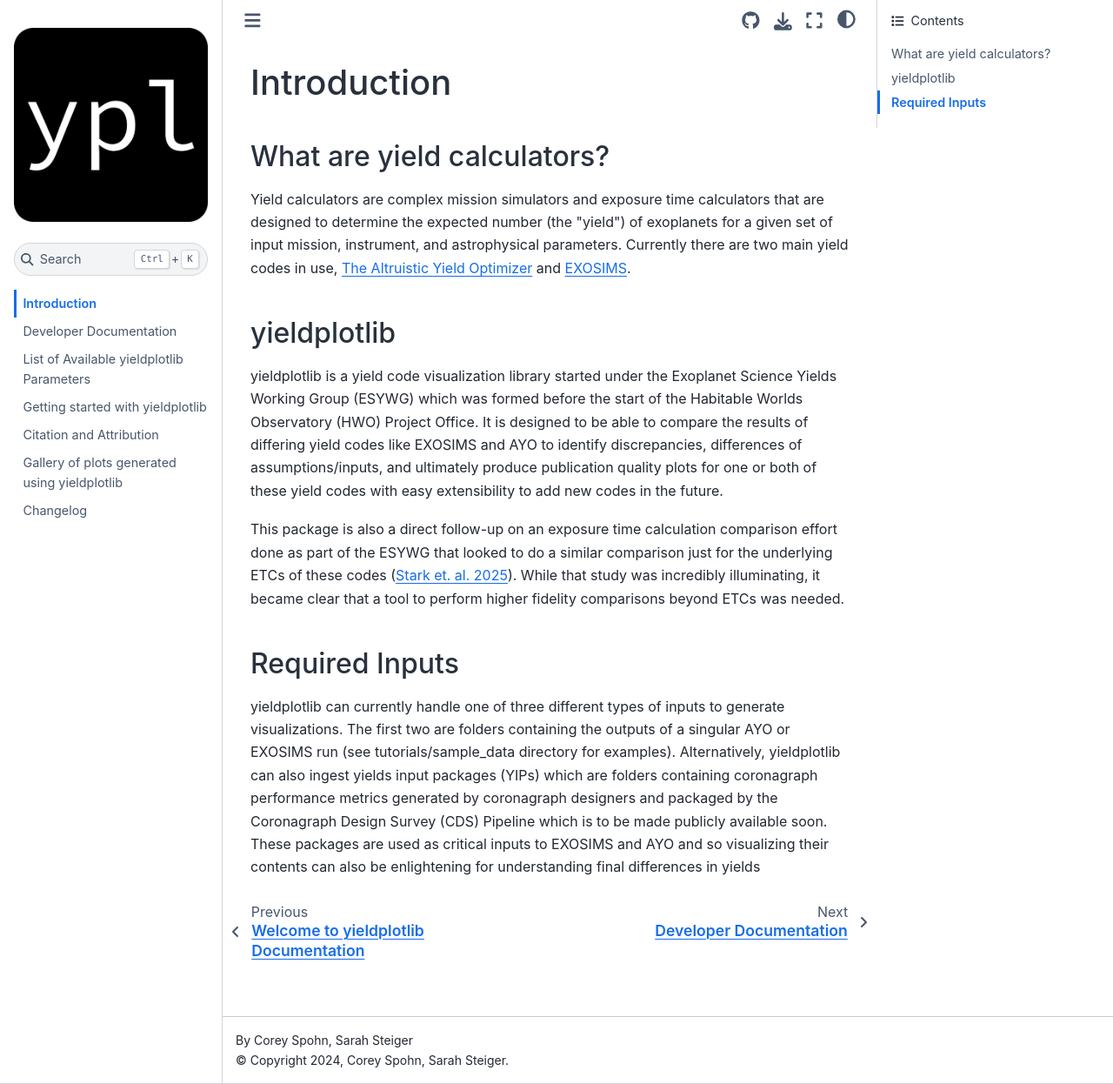
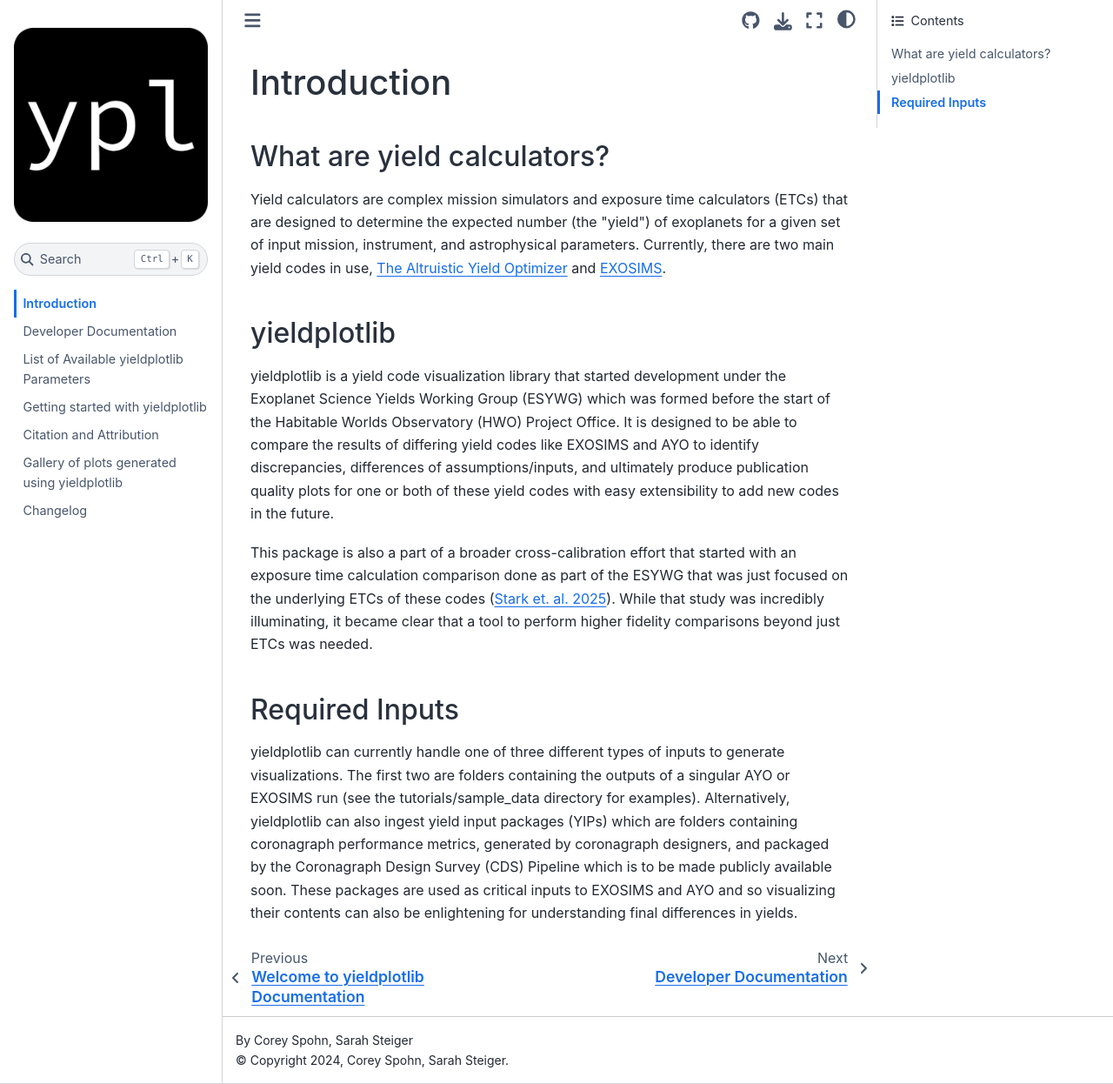
Before and after one commit to HWO-Yield-Visualizations/yieldplotlib, a Sphinx documentation site: the page built from docs/user/intro.md, in a window 1280 px wide and 1246 px high. Shown: the whole window at 87% size. Built offline with Sphinx 7.4.7 and the Sphinx Book theme 1.1.4, drawn with Linux system fonts in a browser that asks for light colours; the version number could not be read and is left out.

Commit message:
docs: update intro text.

```diff
--- a/docs/user/intro.md
+++ b/docs/user/intro.md
@@ -3,37 +3,39 @@
 ## What are yield calculators?
 
 Yield calculators are complex mission simulators and exposure time
-calculators that are designed to determine the expected number (the "yield")
-of exoplanets for a given set of input mission, instrument, and
-astrophysical parameters. Currently there are two main yield codes in use,
+calculators (ETCs) that are designed to determine the expected number (the
+"yield") of exoplanets for a given set of input mission, instrument, and
+astrophysical parameters. Currently, there are two main yield codes in use,
 [The Altruistic Yield Optimizer](https://ui.adsabs.harvard.edu/abs/2014ApJ...795..122S/abstract)
 and [EXOSIMS](https://ui.adsabs.harvard.edu/abs/2016SPIE.9911E..19D/abstract).
 
 ## yieldplotlib
 
-yieldplotlib is a yield code visualization library started under the Exoplanet
-Science Yields Working Group (ESYWG) which was formed before the start of the
-Habitable Worlds Observatory (HWO) Project Office. It is designed to be
-able to compare the results of differing yield codes like EXOSIMS and AYO
-to identify discrepancies, differences of assumptions/inputs, and
-ultimately produce publication quality plots for one or both of these yield
-codes with easy extensibility to add new codes in the future.
+yieldplotlib is a yield code visualization library that started
+development under the Exoplanet Science Yields Working Group (ESYWG) which
+was formed before the start of the Habitable Worlds Observatory (HWO)
+Project Office. It is designed to be able to compare the results of
+differing yield codes like EXOSIMS and AYO to identify discrepancies,
+differences of assumptions/inputs, and ultimately produce publication
+quality plots for one or both of these yield codes with easy extensibility
+to add new codes in the future.
 
-This package is also a direct follow-up on an exposure time calculation
-comparison effort done as part of the ESYWG that looked to do a similar
-comparison just for the underlying ETCs of these codes ([Stark et. al. 2025](https://ui.adsabs.harvard.edu/abs/2025arXiv250218556S/abstract)). While
-that study was incredibly illuminating, it became clear that a tool to
-perform higher fidelity comparisons beyond ETCs was needed.
+This package is also a part of a broader cross-calibration effort that
+started with an exposure time calculation comparison done as part of the
+ESYWG that was just focused on the underlying ETCs of these codes ([Stark et.
+al. 2025](https://ui.adsabs.harvard.edu/abs/2025arXiv250218556S/abstract)).
+While that study was incredibly illuminating, it became clear that a tool to
+perform higher fidelity comparisons beyond just ETCs was needed.
 
 ## Required Inputs
 
 yieldplotlib can currently handle one of three different types of inputs to
 generate visualizations. The first two are folders containing the outputs of a
-singular AYO or EXOSIMS run (see tutorials/sample_data directory for
-examples). Alternatively, yieldplotlib can also ingest yields input
-packages (YIPs) which are folders containing coronagraph performance metrics
-generated by coronagraph designers and packaged by the Coronagraph Design
+singular AYO or EXOSIMS run (see the tutorials/sample_data directory for
+examples). Alternatively, yieldplotlib can also ingest yield input
+packages (YIPs) which are folders containing coronagraph performance metrics,
+generated by coronagraph designers, and packaged by the Coronagraph Design
 Survey (CDS) Pipeline which is to be made publicly available soon. These
 packages are used as critical inputs to EXOSIMS and AYO and so visualizing
 their contents can also be enlightening for understanding final differences
-in yields
+in yields.
```
